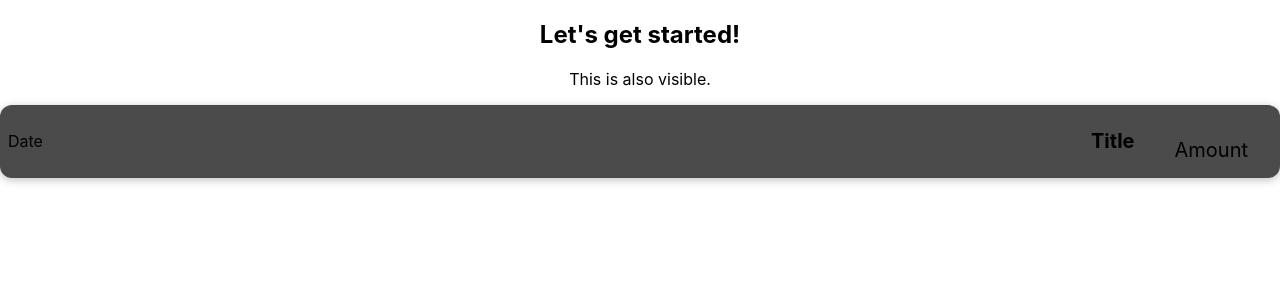
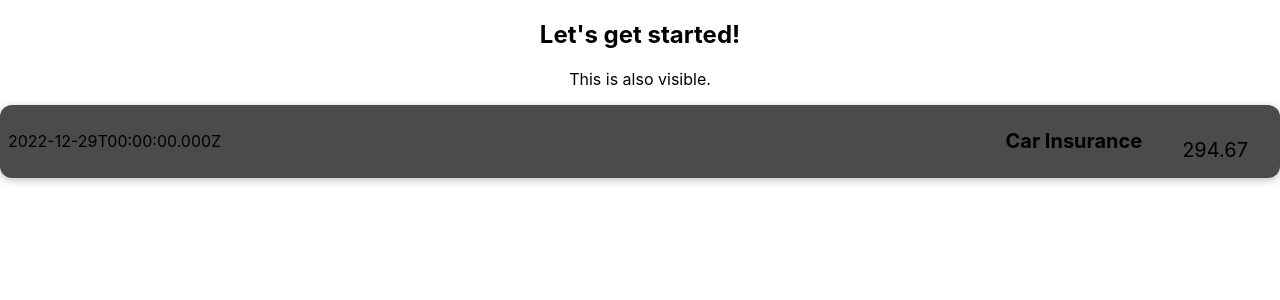
Before and after one commit to Suprememajor/React_Guide, a React (Create React App) app: page / in a window 1280 px wide. Shown: the top 300 px of the page. Built offline with nearby package versions, Linux system fonts and the light colour scheme.

Commit message:
made use of dynamic place holders

```diff
--- a/src/components/ExpenseItem.js
+++ b/src/components/ExpenseItem.js
@@ -1,12 +1,15 @@
 import './ExpenseItem.css';
 
 function ExpenseItem() {
+    const expenseDate = new Date(2022, 11, 29);
+    const expenseTitle = 'Car Insurance';
+    const expenseAmount = 294.67;
   return (
     <div className="expense-item">
-      <div>Date</div>
+      <div>{expenseDate.toISOString()}</div>
       <div className="expense-item__description">
-        <h2>Title</h2>
-        <div className="expense-item__price">Amount</div>
+        <h2>{expenseTitle}</h2>
+        <div className="expense-item__price">{expenseAmount}</div>
       </div>
     </div>
   );
```
